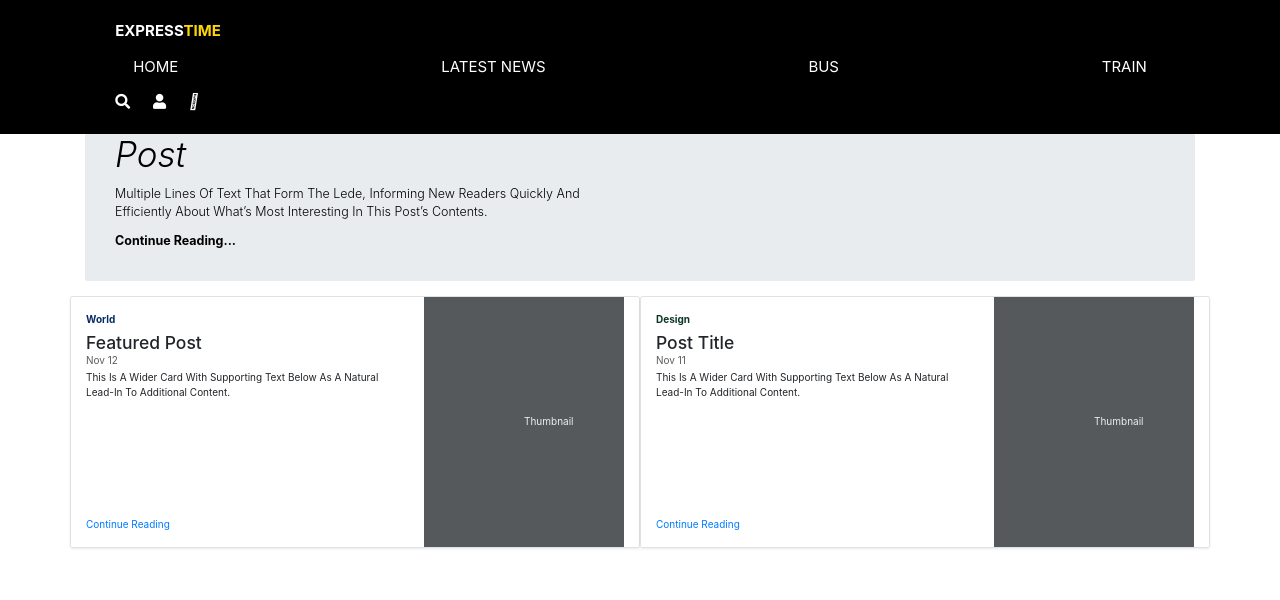
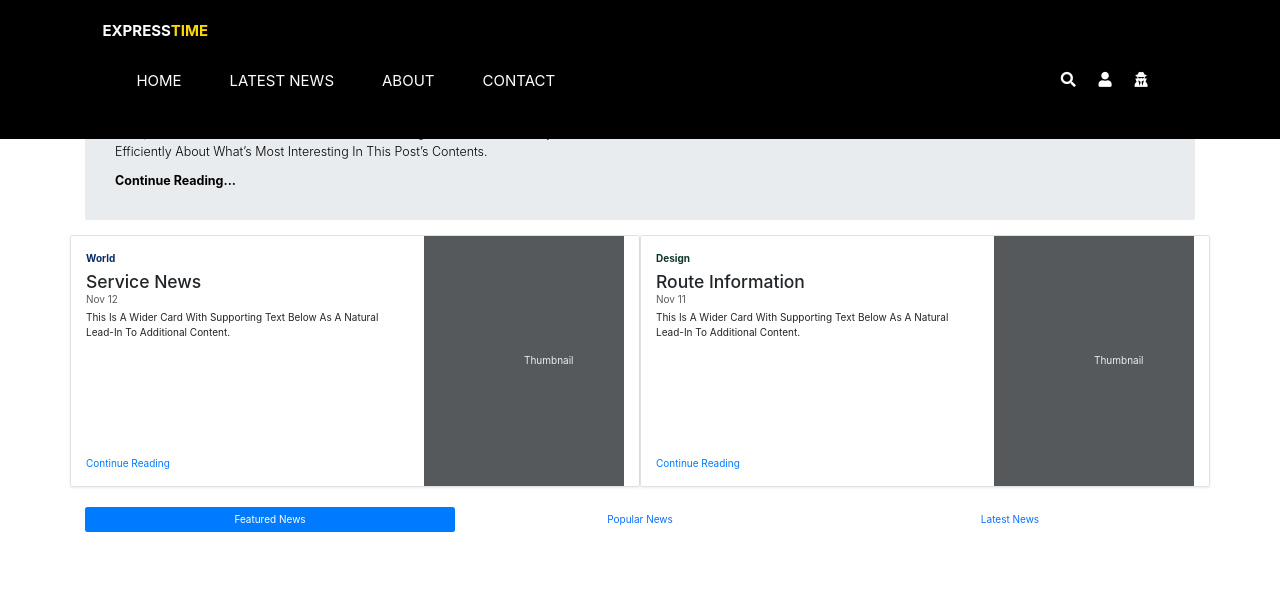
Before and after one commit to Hng1999/Project, a PHP site: the page made by EXPRESS TIME WEBSITE/EXPRESSTIME(NewVersion).html in a window 1280 px wide. Shown: the top 600 px of the page. Run offline with PHP 8.4, Linux system fonts and the light colour scheme; some libraries are stand-ins or nearby versions.

Commit message:
Add files via upload

```diff
--- a/EXPRESS TIME WEBSITE/EXPRESSTIME(NewVersion).css
+++ b/EXPRESS TIME WEBSITE/EXPRESSTIME(NewVersion).css
@@ -1,6 +1,4 @@
-body
-{
-}
+
 * {
     margin: 0;
     padding: 0;
@@ -48,7 +46,7 @@
     display: flex;
     align-items: center;
     justify-content: space-between;
-    padding: 2rem 9%;
+    padding: 2rem 8%;
 }
 
 .logo {
@@ -157,7 +155,7 @@
             padding: 1rem;
             font-size: 1.7rem;
             color: #333;
-            margin: 6rem 0;
+            margin: 1rem 0;
             border: 1rem solid rgba(0,0,0,.3);
             text-transform: none;
         }
@@ -203,13 +201,94 @@
         cursor: pointer;
     }
 
-.admin-login-container {
-    position: fixed;
-    top: 0%;left:0;
+.admin-login-form-container {
+    position:fixed;
+    top:-120%;
+    width: 100%;
     height: 100vh;
-    width: 100%;
-    background: rgba(0,0,0,0.7);
+    background: rgb(187,187,245);
+    color: #fff;
     display: flex;
     align-items: center;
     justify-content: center;
 }
+
+.admin-login-form-container.active {
+    top: 0%;
+}
+
+.card {
+    width: 350px;
+    height: 350px;
+    box-shadow: 0 0 40px 20px rgba(0,0,0,0.26);
+    perspective: 1000px;
+}
+
+form h3 {
+    font-size: 3rem;
+    color: #444;
+    text-transform: uppercase;
+    text-align: center;
+    padding: 1rem 0;
+}
+
+form .admin-box {
+    width: 100%;
+    padding: 1rem;
+    font-size: 1.7rem;
+    color: #333;
+    margin: 1rem 0;
+    border: 1rem solid rgba(0,0,0,.3);
+    text-transform: none;
+}
+
+form .admin-btn {
+    width:100%;
+    border: 1px solid #fff;
+    margin:35px 0px 10px;
+    height:32px;
+    font-size:12px;
+    border-radius:20px;
+    padding:0 10px;
+    box-sizing:border-box;
+    outline:none;
+    color:black;
+    cursor:pointer;
+}
+
+.admin-btn:hover {
+    background-color: #ddd;
+    color: black;
+}
+
+.admin-login-form-container #admin-form-close {
+    position: fixed;
+    top: 0rem;
+    right: 3rem;
+    font-size: 2rem;
+    color: black;
+    cursor: pointer;
+}
+
+    .navbar{
+        position:center;
+        bottom: 0;
+        left: 0;
+        width: 100%;
+        background-color:black;
+        overflow: hidden;
+      }
+
+      .navbar a {
+        float: left;
+        display: block;
+        color: white;
+        text-align: center;
+        padding: 14px 16px;
+        text-decoration: none;
+      }
+
+      .navbar a:hover {
+        background-color: #ddd;
+        color: black;
+      }
--- a/EXPRESS TIME WEBSITE/EXPRESSTIME(NewVersion).html
+++ b/EXPRESS TIME WEBSITE/EXPRESSTIME(NewVersion).html
@@ -16,16 +16,18 @@
 <body>
     <header>
         <a href="#" class="logo"><span>EXPRESS</span>TIME</a>
-            <nav class="navbar">
+        <div class="navbar">
+            <nav>
                 <a href="#home">HOME</a>
-                <a href="#home">LATEST NEWS</a>
-                <a href="#home">BUS</a>
-                <a href="#home">TRAIN</a>
+                <a href="#latest news">LATEST NEWS</a>
+                <a href="#about">ABOUT</a>
+                <a href="#contact">CONTACT</a>
             </nav>
             <div class="icon">
                 <i class="fas fa-search" id="search-btn"></i>
                 <i class="fas fa-user" id="login-btn"></i>
-                <i class="fa-user-secret" id="admin-login-btn"></i>
+                <i class="fa-solid fa-user-secret" id="admin-login-btn"></i>
+            </div>
         </div>
         <form action="" class="search-bar-container">
             <input type="search" id="search-bar" placeholder="Search here..." />
@@ -50,15 +52,15 @@
     </div>
 
     <div class="admin-login-form-container">
-
-            <i class="fa-xmark" id="form-close"></i>
-
+        <div class="card">
             <form action="">
-                <h3>Login</h3>
-                <input type="number" class="box" placeholder="enter your ID number" />
-                <input type="password" class="box" placeholder="enter your password" />
-                <input type="submit" class="btn" value="login now" />
+                <h3>Admin Login</h3>
+                <i class="fa-solid fa-xmark" id="admin-form-close"></i>
+                <input type="number" class="admin-box" placeholder="enter your ID number" />
+                <input type="password" class="admin-box" placeholder="enter your password" />
+                <input type="submit" class="admin-btn" value="login now" />
             </form>
+        </div>
     </div>
 
     <div class="container">
@@ -74,7 +76,7 @@
                 <div class="row g-0 border rounded overflow-hidden flex-md-row mb-4 shadow-sm h-md-250 position-relative">
                     <div class="col p-4 d-flex flex-column position-static">
                         <strong class="d-inline-block mb-2 text-primary-emphasis">World</strong>
-                            <h3 class="mb-0">Featured post</h3>
+                        <h3 class="mb-0">Service News</h3>
                         <div class="mb-1 text-body-secondary">Nov 12</div>
                         <p class="card-text mb-auto">This is a wider card with supporting text below as a natural lead-in to additional content.</p>
                         <a href="#" class="icon-link gap-1 icon-link-hover stretched-link">
@@ -91,7 +93,7 @@
                 <div class="row g-0 border rounded overflow-hidden flex-md-row mb-4 shadow-sm h-md-250 position-relative">
                     <div class="col p-4 d-flex flex-column position-static">
                         <strong class="d-inline-block mb-2 text-success-emphasis">Design</strong>
-                            <h3 class="mb-0">Post title</h3>
+                        <h3 class="mb-0">Route Information</h3>
                         <div class="mb-1 text-body-secondary">Nov 11</div>
                         <p class="mb-auto">This is a wider card with supporting text below as a natural lead-in to additional content.</p>
                         <a href="#" class="icon-link gap-1 icon-link-hover stretched-link">
@@ -106,13 +108,22 @@
             </div>
         </div>
     </div>
+    <div class="container">
+        <ul class="nav nav-pills nav-justified">
+            <li class="nav-item">
+                <a class="nav-link active" data-toggle="pill" href="#featured">Featured News</a>
+            </li>
+            <li class="nav-item">
+                <a class="nav-link" data-toggle="pill" href="#popular">Popular News</a>
+            </li>
+            <li class="nav-item">
+                <a class="nav-link" data-toggle="pill" href="#latest">Latest News</a>
+            </li>
+        </ul>
+    </div>
     <script src="EXPRESSTIME(NewVersion).js"></script>
-        <div class="navbar">
-            <a href="#home">Home</a>
-            <a href="#about">About</a>
-            <a href="#services">Services</a>
-            <a href="#contact">Contact</a>
-        </div>
+
+
 
 </body>
 </html>
--- a/EXPRESS TIME WEBSITE/EXPRESSTIME(NewVersion).js
+++ b/EXPRESS TIME WEBSITE/EXPRESSTIME(NewVersion).js
@@ -4,6 +4,9 @@
 let formBtn = document.querySelector('#login-btn');
 let loginForm = document.querySelector('.login-form-container');
 let formClose = document.querySelector('#form-close');
+let adminBtn = document.querySelector('#admin-login-btn')
+let adminloginForm = document.querySelector('.admin-login-form-container');
+let adminformClose = document.querySelector('#admin-form-close');
 
 searchBtn.addEventListener('click', () => {
     searchBtn.classList.toggle('fa-search');
@@ -13,3 +16,6 @@
 
 formBtn.addEventListener('click', () => { loginForm.classList.add('active'); });
 formClose.addEventListener('click', () => { loginForm.classList.remove('active'); });
+
+adminBtn.addEventListener('click', () => { adminloginForm.classList.add('active'); });
+adminformClose.addEventListener('click', () => { adminloginForm.classList.remove('active'); });
```
Lines whose indentation alone changed are shown as unchanged.
